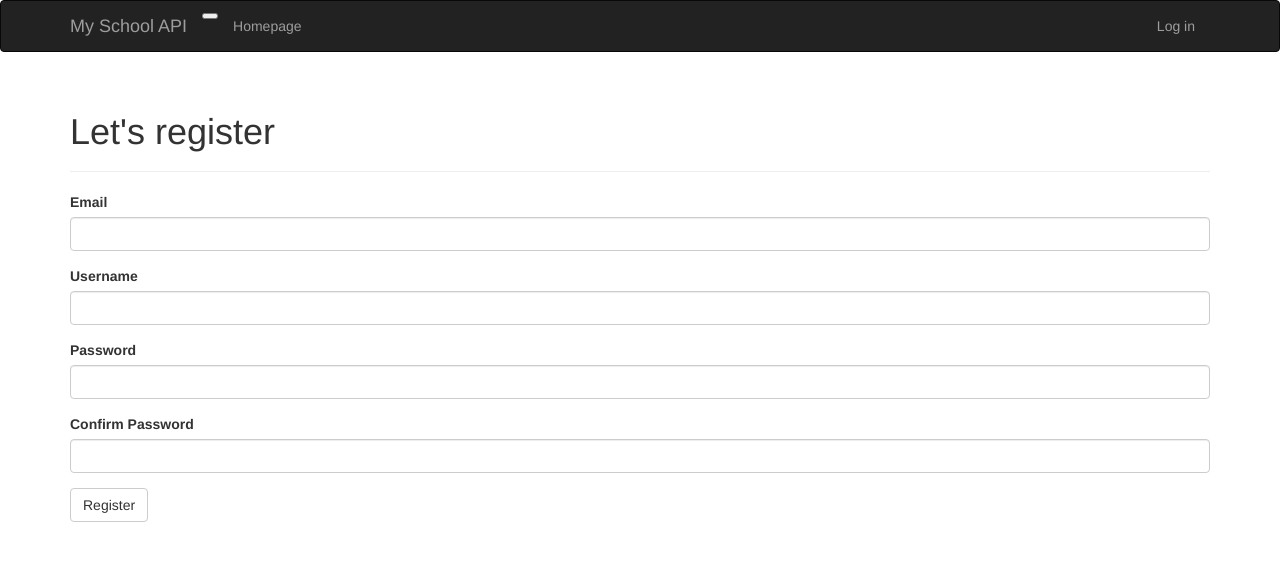
After one commit to msand14/API_example, a Flask app: page /auth/register in a window 1280 px wide. The commit adds this page. Shown: the top 561 px of the page. Run offline with Flask 2, Linux system fonts and the light colour scheme; some libraries are stand-ins or nearby versions.

Commit message:
Added Register page implementation, token generation in User model, and tests for it

```diff
--- a/app_code/auth/forms.py
+++ b/app_code/auth/forms.py
@@ -1,9 +1,26 @@
 from flask_wtf import FlaskForm
-from wtforms import StringField, SubmitField, BooleanField, PasswordField
-from wtforms.validators import DataRequired, Length, Email
-
+from wtforms import StringField, SubmitField, BooleanField, PasswordField, ValidationError
+from wtforms.validators import DataRequired, Length, Email, EqualTo, Regexp
+from ..models import User
 class LoginForm(FlaskForm):
     user_email    = StringField('Email:', validators=[ DataRequired(), Email(), Length(1,35)])
     user_password = PasswordField('Password:',validators=[DataRequired()])
     remember      = BooleanField('Remember me')
     submit        = SubmitField('Log in')
+
+class RegisterForm(FlaskForm):
+    email     = StringField('Email', validators=[DataRequired(),Length(1,35),Email()])
+    username       = StringField('Username', validators=[DataRequired(), Length(1,64),
+     Regexp('^[A-Za-z][A-Za-z0-9_.]*$',0,'Usernames must have letters, numbers dots or underscores')])
+    password  = PasswordField('Password', validators=[DataRequired(),EqualTo('password2',
+     message='Passwords must match.')])
+    password2 = PasswordField('Confirm Password', validators=[DataRequired()])
+    submit = SubmitField('Register')
+
+    def validate_email(self, field):
+        if User.query.filter_by(email= field.data).first():
+            raise ValidationError('Email already exists.')
+
+    def validate_username(self, field):
+        if User.query.filter_by(username=field.data).first():
+            raise ValidationError('Username already exists.')
--- a/app_code/auth/views.py
+++ b/app_code/auth/views.py
@@ -1,7 +1,8 @@
 from flask import render_template,  redirect, url_for, request, flash
 from . import auth
-from .forms import LoginForm
+from .forms import LoginForm, RegisterForm
 from ..models import User
+from ..models import db
 from flask_login import login_user, login_required, logout_user
 
 @auth.route('/login', methods=['GET', 'POST'])
@@ -25,3 +26,16 @@ def logout():
     logout_user()
     flash('You have been logged out!','error')
     return redirect((url_for('main.index')))
+
+@auth.route('/register', methods=['GET', 'POST'])
+def register():
+    form = RegisterForm()
+    if form.validate_on_submit():
+        user = User(username = form.username.data,
+                email = form.email.data,
+                password = form.password.data)
+        db.session.add(user)
+        db.session.commit()
+        flash('The register was succesfull. Now you can log in with your credentials.')
+        return redirect(url_for('auth.login'))
+    return render_template('auth/register.html', form = form)
--- a/app_code/templates/auth/login.html
+++ b/app_code/templates/auth/login.html
@@ -7,5 +7,11 @@
         Let's log in
     </h1>
 </div>
+<p>
+    New user?
+    <a href="{{url_for('auth.register')}}">
+        Click here to register.
+    </a>
+</p>
 {{ wtf.quick_form(form)}}
 {% endblock %}
--- /dev/null
+++ b/app_code/templates/auth/register.html
@@ -0,0 +1,11 @@
+{% extends "base.html" %}
+{% import "bootstrap/wtf.html"  as wtf %}
+{% block title %}Registration{% endblock %}
+{% block page_content %}
+<div class="page-header">
+    <h1>
+        Let's register
+    </h1>
+</div>
+{{ wtf.quick_form(form)}}
+{% endblock %}
```
Also changed, not shown: app_code/models.py (+19 -0 lines), migrations/versions/9e47c5da68b9_.py (added, +28 -0 lines), tests/test_user_model.py (+24 -0 lines).
